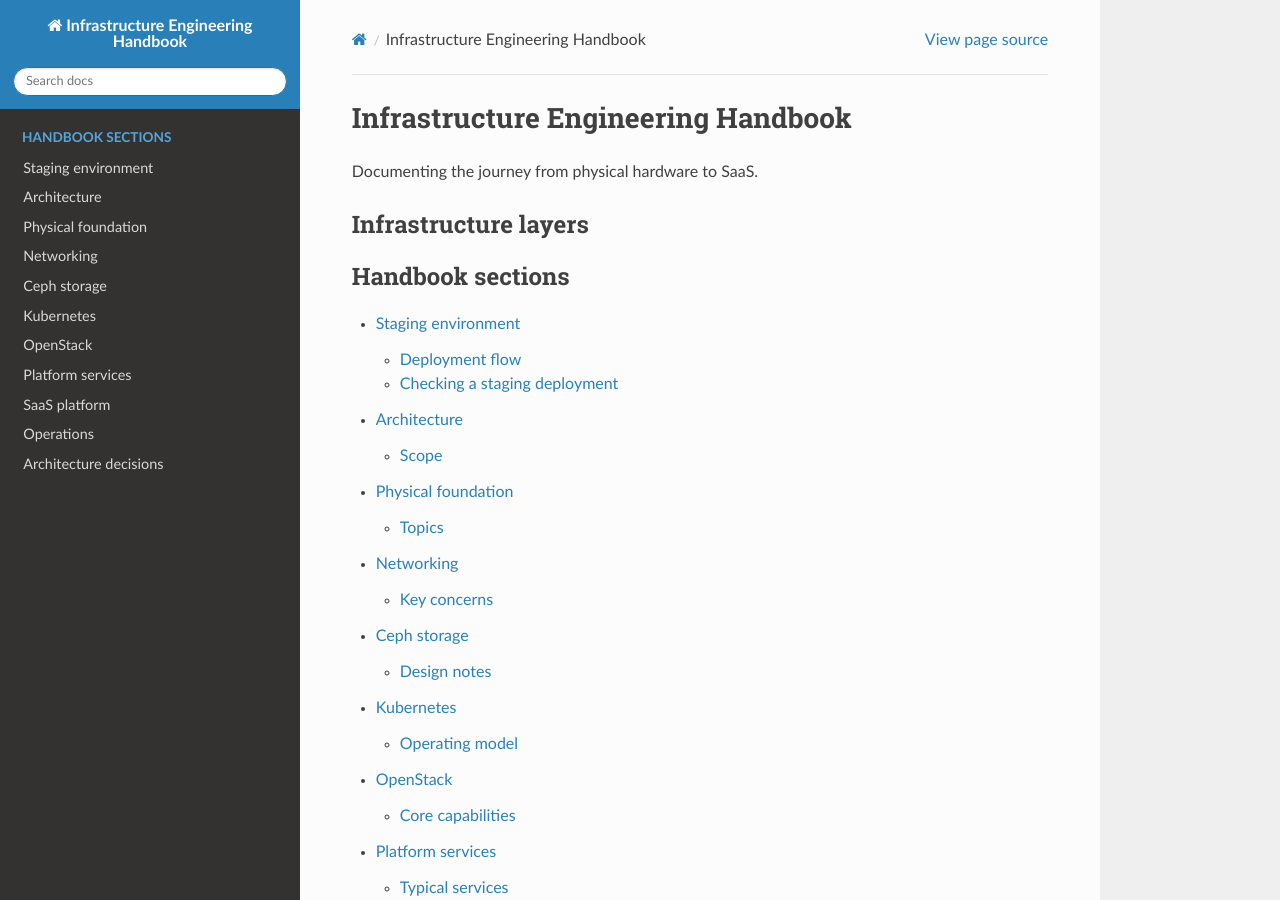
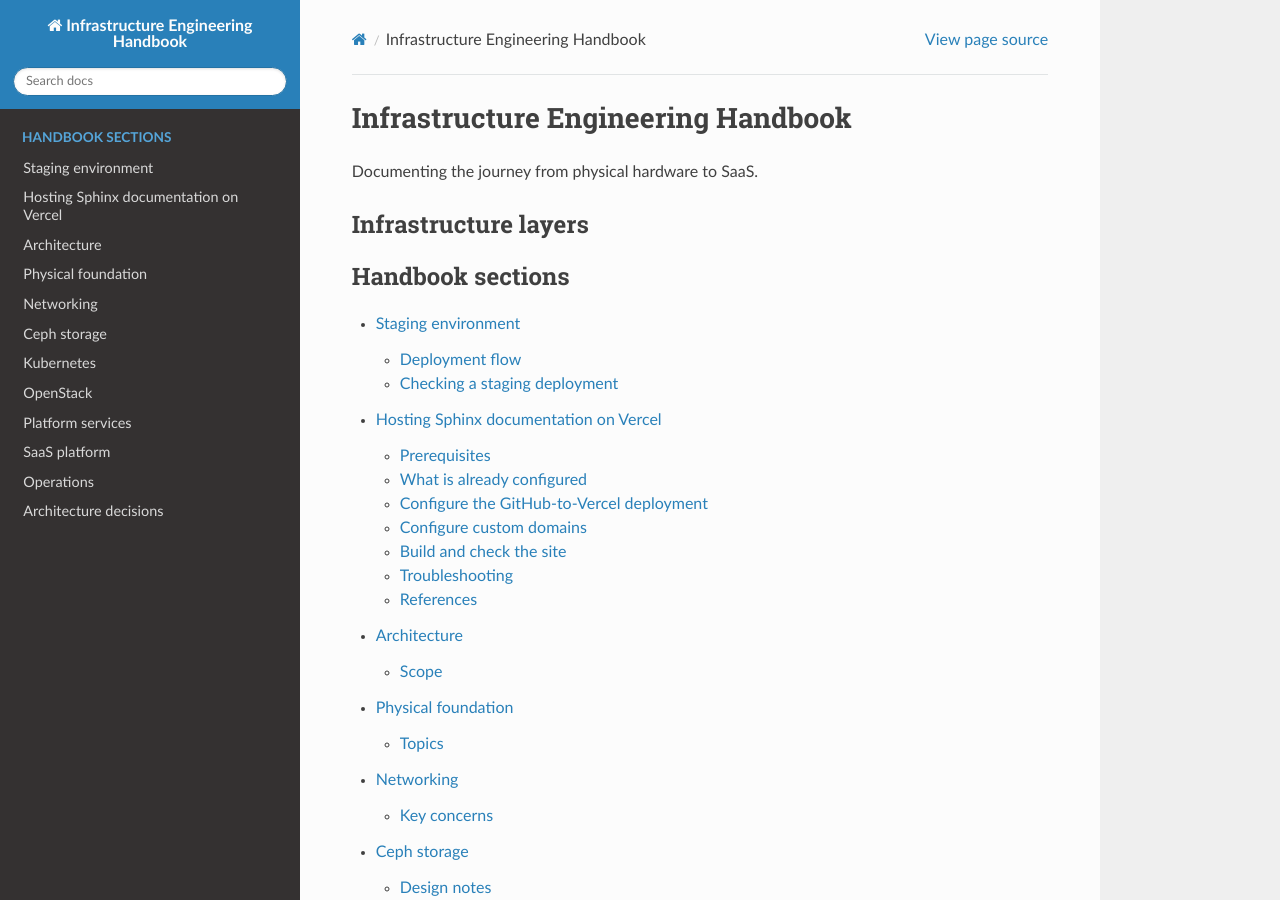
Before and after one commit to aice09/infra-handbook, a Sphinx documentation site: the page built from docs/index.md, in a window 1280 px wide and 900 px high. Built offline with Sphinx 7.4.7 and the Read the Docs theme 3.1.0, drawn with Linux system fonts in a browser that asks for light colours; part of the change alters nothing that is shown.

Commit message:
Document Sphinx hosting on Vercel
Co-authored-by: Copilot <223556219+Copilot@users.noreply.github.com>

````diff
--- /dev/null
+++ b/docs/deployment/readthedocs-vercel.md
@@ -0,0 +1,106 @@
+# Hosting Sphinx documentation on Vercel
+
+This handbook uses **Sphinx** to build its documentation and **Vercel** to host
+the generated static HTML. It uses the Sphinx Read the Docs theme
+(`sphinx_rtd_theme`), but it is not currently hosted by the Read the Docs
+service. A Read the Docs account is not needed for this deployment.
+
+## Prerequisites
+
+- A GitHub repository containing the Sphinx documentation.
+- A Vercel project linked to that repository.
+- A Vercel token, team or account ID, and project ID.
+- Permission to add GitHub Actions repository secrets.
+- A DNS-managed domain if you want custom production or staging URLs.
+- Python 3.12 for the automated build. Local builds also require the packages
+  in `requirements.txt`.
+
+## What is already configured
+
+- `docs/conf.py` configures Sphinx, MyST Markdown support, and the Read the Docs
+  theme.
+- `requirements.txt` lists Sphinx and its documentation dependencies.
+- `.github/workflows/deploy.yml` installs dependencies, builds the HTML, and
+  deploys it to Vercel.
+- `vercel.json` leaves Sphinx's generated `.html` URLs available. Do not enable
+  `cleanUrls` without updating and testing the Sphinx links.
+- Pushes to `main` deploy to Vercel Production; pushes to other branches,
+  including `staging`, deploy to Vercel Preview.
+- `docs.phlopentech.org` is the production domain. The `staging` branch is
+  assigned the Preview domain `staging.docs.phlopentech.org`.
+
+## Configure the GitHub-to-Vercel deployment
+
+1. Create or select a Vercel project and link it to the GitHub repository.
+2. In the GitHub repository, open **Settings → Secrets and variables →
+   Actions** and add these repository secrets:
+
+   | Secret | Value |
+   | --- | --- |
+   | `VERCEL_TOKEN` | A Vercel access token with permission to deploy the project |
+   | `VERCEL_ORG_ID` | The Vercel team ID, or account ID for a personal project |
+   | `VERCEL_PROJECT_ID` | The ID of the Vercel project |
+
+   Keep these values in GitHub Secrets; do not commit them to the repository.
+3. Confirm the GitHub Actions workflow is enabled. It uses the secrets to deploy
+   a prebuilt static output to Vercel.
+4. Push to a non-`main` branch to create a Preview deployment. Push to `main`
+   only when ready to update Production.
+
+## Configure custom domains
+
+1. In the Vercel project, open **Settings → Domains** and add the hostname.
+2. Assign `docs.phlopentech.org` to **Production**.
+3. Assign `staging.docs.phlopentech.org` to **Preview**, with the Git branch set
+   to `staging`.
+4. In the DNS provider, create the record using the exact type and target Vercel
+   displays for each hostname. DNS targets can differ; do not copy an old target
+   from another domain.
+5. For the staging CNAME, use **DNS only** while verifying with Vercel if a
+   DNS proxy is enabled. Wait for Vercel to show **Valid Configuration** and
+   finish issuing the TLS certificate.
+
+Vercel Deployment Protection may require users to sign in to view Preview
+deployments. Adjust Preview protection in Vercel only if the staging site is
+intended to be publicly accessible. Do not change Production domain settings
+when configuring staging.
+
+## Build and check the site
+
+Build locally from the repository root:
+
+```console
+python -m pip install -r requirements.txt
+sphinx-build -W --keep-going -b html docs _build/html
+```
+
+Open `_build/html/index.html` in a browser and check the navigation and pages.
+The CI workflow performs the same Sphinx build with warnings treated as errors.
+
+After pushing a change:
+
+1. In GitHub, open **Actions → Build and Deploy Infrastructure Handbook**.
+2. Select the run for the branch you pushed. Confirm the build and deploy steps
+   succeeded.
+3. Open the Preview URL shown in the deployment details or test the staging
+   domain. Check representative nested pages, including their `.html` URLs.
+4. Merge the reviewed change into `main` to deploy Production.
+
+## Troubleshooting
+
+- **Build fails:** inspect the Sphinx build step in GitHub Actions. It runs with
+  `-W`, so warnings such as broken toctree references fail the build.
+- **Vercel credential validation fails:** confirm all three GitHub Actions
+  secrets are set and that the token can access the selected project.
+- **Custom domain is invalid:** compare the DNS record with the exact values
+  shown in Vercel. Check for conflicting records or an enabled DNS proxy.
+- **A generated page returns 404:** verify that the matching HTML file exists
+  in the build output and that Vercel is not rewriting `.html` URLs.
+- **Preview redirects to Vercel sign-in:** check Deployment Protection and use
+  an account authorized to view the deployment.
+
+## References
+
+- [Vercel environments and staging](https://vercel.com/docs/deployments/environments)
+- [Vercel domains](https://vercel.com/docs/domains)
+- [Sphinx documentation](https://www.sphinx-doc.org/)
--- a/docs/index.md
+++ b/docs/index.md
@@ -9,6 +9,7 @@ Documenting the journey from physical hardware to SaaS.
 :caption: Handbook sections
 
 staging
+deployment/readthedocs-vercel
 architecture/index
 foundation/index
 networking/index
````
